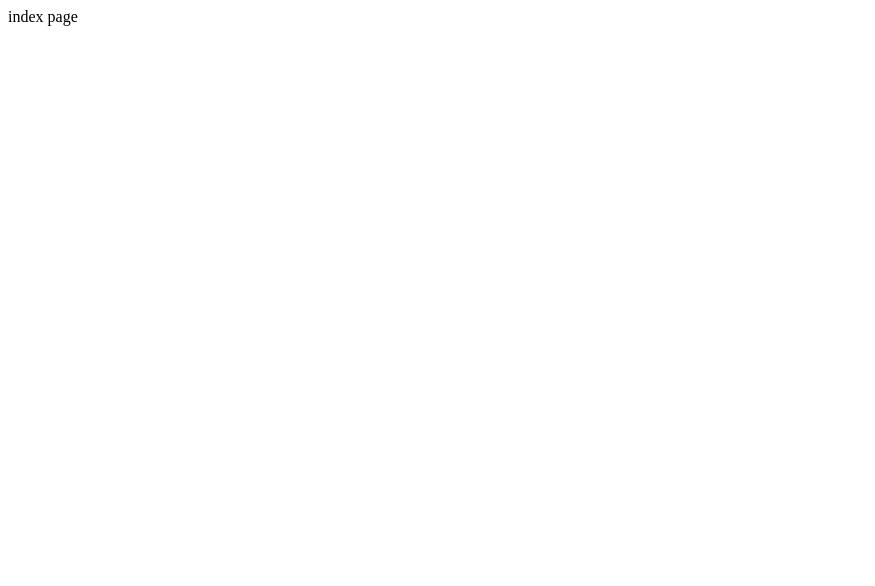
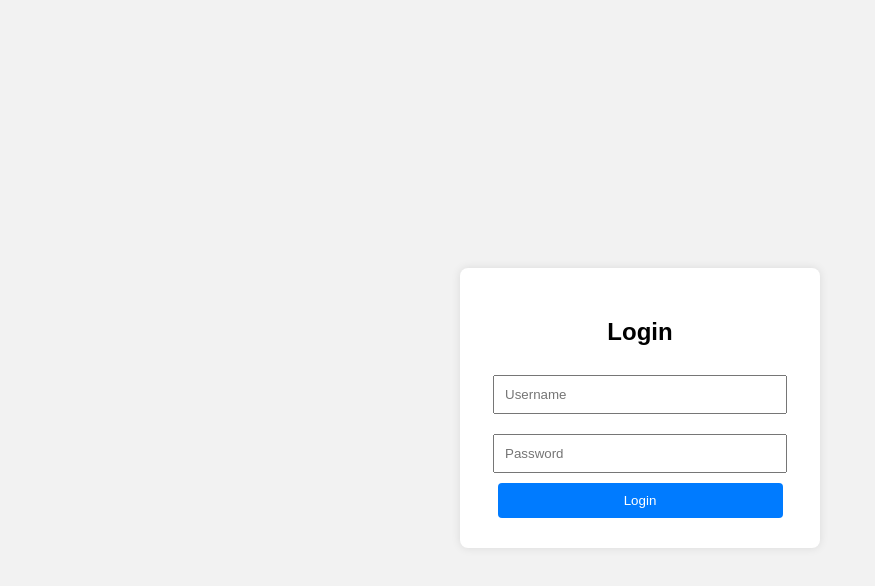
Before and after one commit to surajnaik3200/suraj, a plain HTML site: page index.html in a window 1280 px wide. Shown: the whole page, without its empty margins (0-875 px from the left). Drawn offline with Linux system fonts and the light colour scheme.

Commit message:
login added

```diff
--- a/index.html
+++ b/index.html
@@ -1 +1,58 @@
-index  page
+<!DOCTYPE html>
+<html lang="en">
+<head>
+    <meta charset="UTF-8">
+    <title>My Basic Website</title>
+    <style>
+        body {
+            font-family: Arial, sans-serif;
+            background-color: #f2f2f2;
+            display: flex;
+            justify-content: center;
+            align-items: center;
+            height: 100vh;
+        }
+
+        .container {
+            background: white;
+            padding: 30px;
+            width: 300px;
+            text-align: center;
+            border-radius: 8px;
+            box-shadow: 0 0 10px rgba(0,0,0,0.1);
+        }
+
+        input {
+            width: 90%;
+            padding: 10px;
+            margin: 10px 0;
+        }
+
+        button {
+            width: 95%;
+            padding: 10px;
+            background-color: #007bff;
+            color: white;
+            border: none;
+            cursor: pointer;
+            border-radius: 4px;
+        }
+
+        button:hover {
+            background-color: #0056b3;
+        }
+    </style>
+</head>
+<body>
+
+<div class="container">
+    <h2>Login</h2>
+
+    <input type="text" placeholder="Username">
+    <input type="password" placeholder="Password">
+
+    <button>Login</button>
+</div>
+
+</body>
+</html>
```
